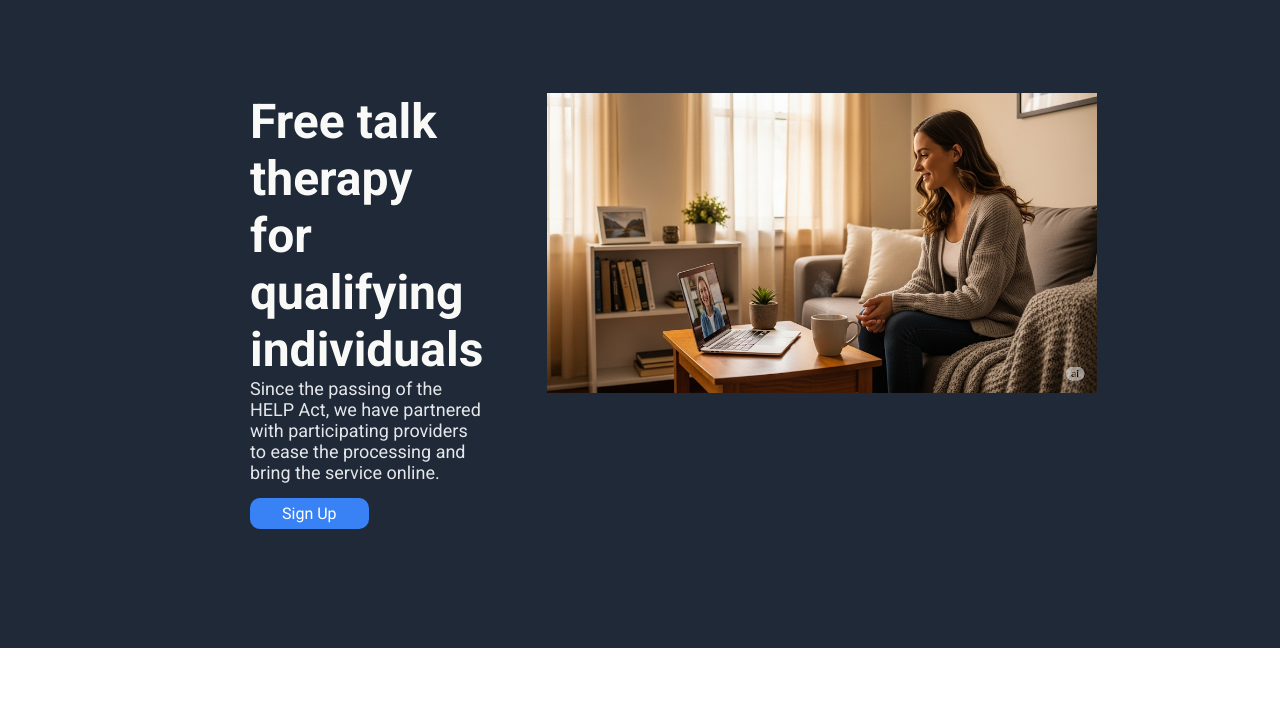
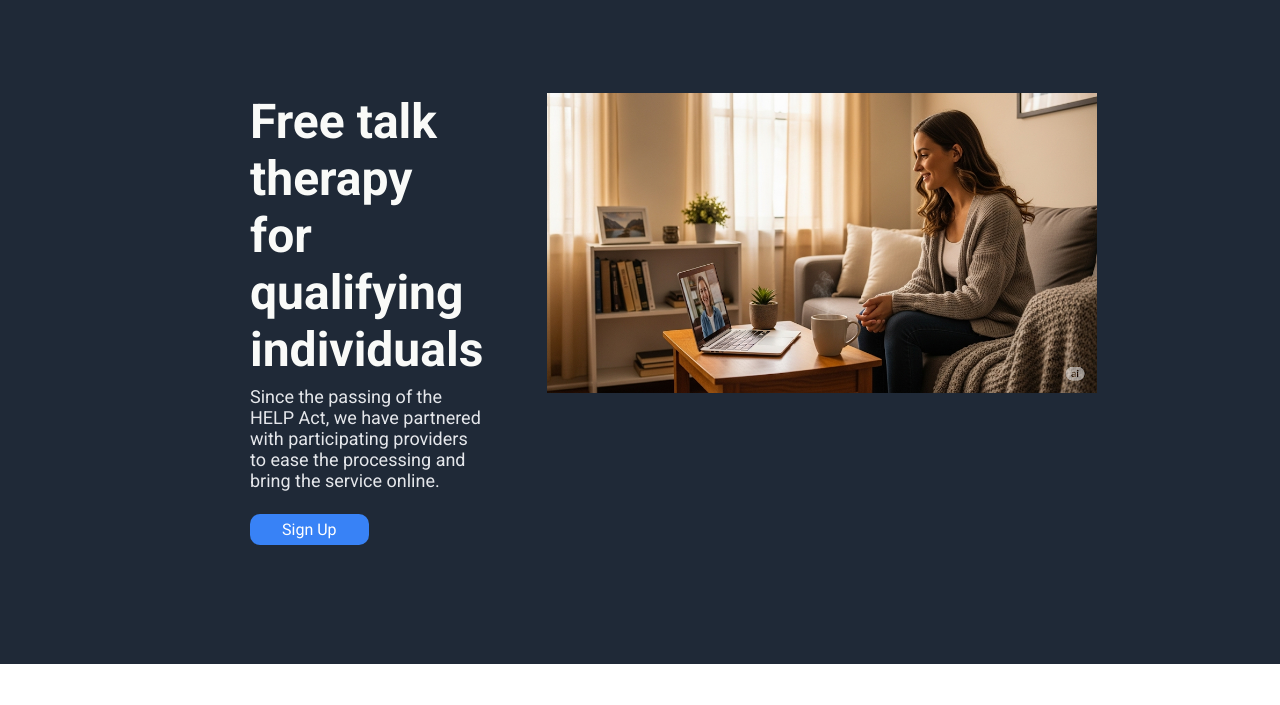
Before and after one commit to brsmartin12/odin-therapy, a plain HTML site: page index.html in a window 1280 px wide. Shown: the part 71-776 px from the top of the page. Drawn offline with Linux system fonts and the light colour scheme.

Commit message:
removed an unecessary width and added gap to hero-left

```diff
--- a/style.css
+++ b/style.css
@@ -86,7 +86,7 @@ a {
     flex-direction: column;
     justify-content: center;
     align-items: flex-start;
-    width: 400px;
+    gap: 8px;
 }
 
 .hero-right {
```
